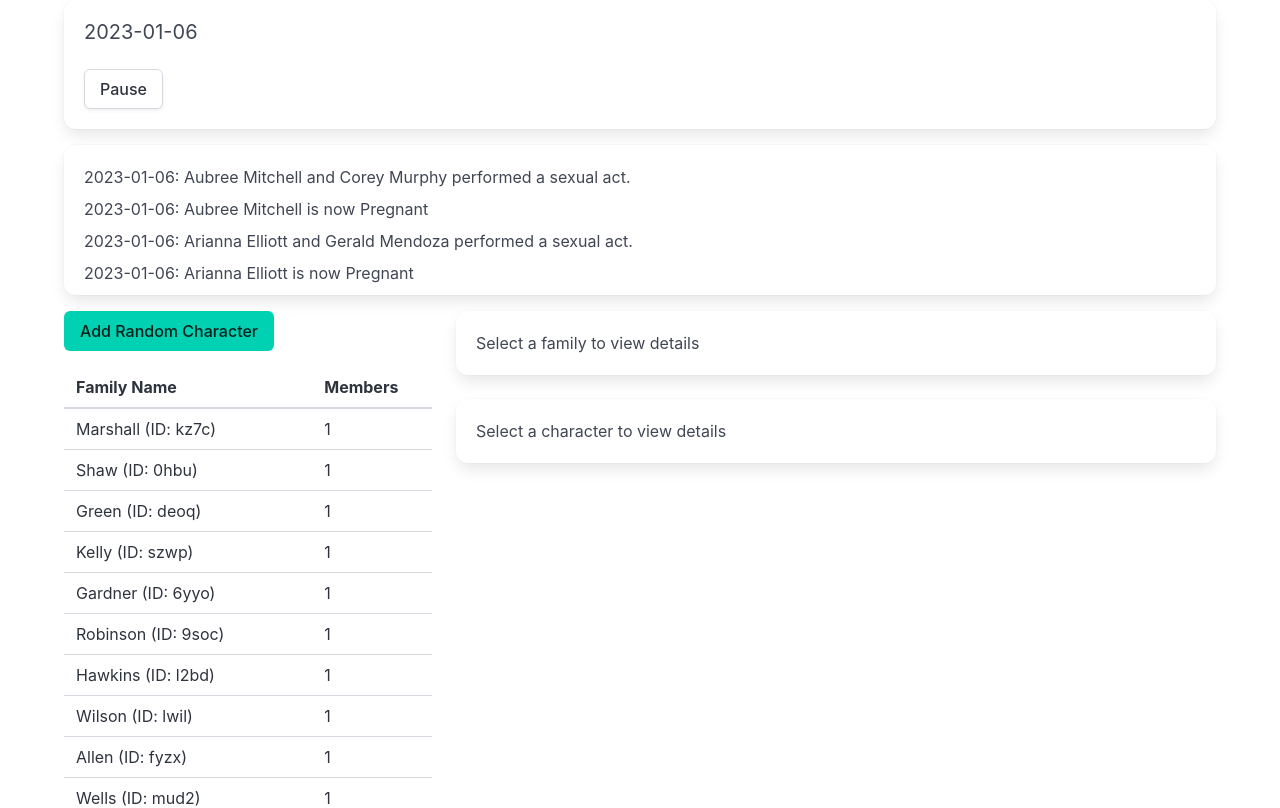
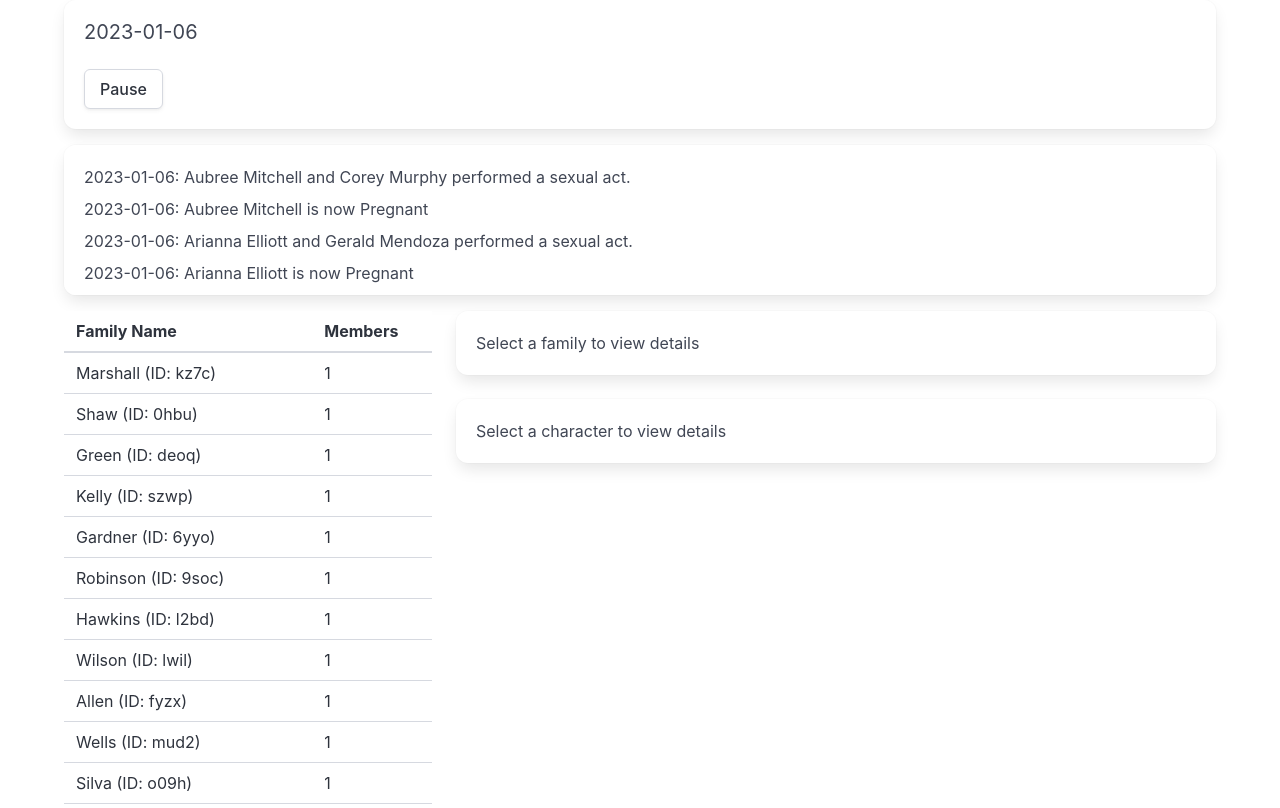
Before and after one commit to c1921/2024-09-12, a Vue app: page / in a window 1280 px wide. Shown: the top 808 px of the page. Built offline with nearby package versions, Linux system fonts and the light colour scheme.

Commit message:
移除 Add Random Character 按钮

```diff
--- a/src/components/FamilyList.vue
+++ b/src/components/FamilyList.vue
@@ -1,8 +1,5 @@
 <template>
   <div>
-    <div class="buttons mb-4">
-      <button class="button is-primary" @click="$emit('addCharacter')">Add Random Character</button>
-    </div>
     <table class="table is-fullwidth is-hoverable">
       <thead>
         <tr>
@@ -39,6 +36,6 @@ export default defineComponent({
       default: ''
     }
   },
-  emits: ['addCharacter', 'selectFamily']
+  emits: ['selectFamily']
 })
 </script>
```
